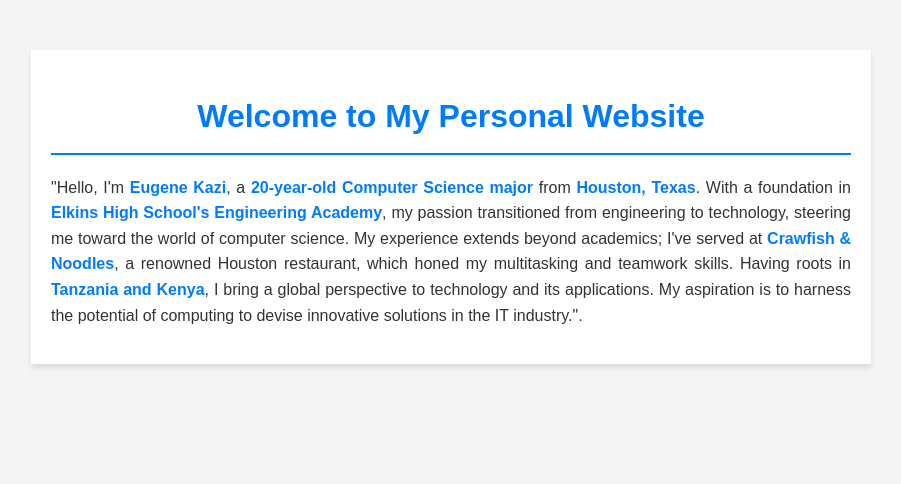
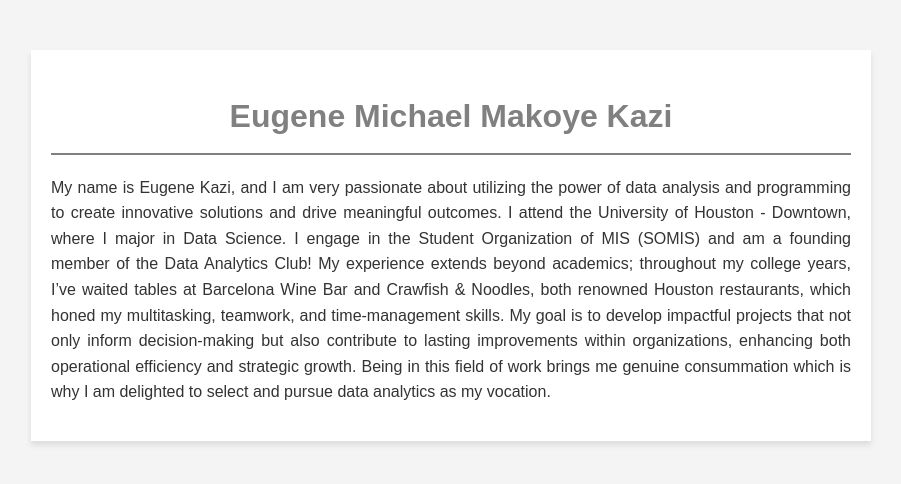
Before and after one commit to eugenekazi/eugenekazi, a plain HTML site: page index.html in a window 1280 px wide. Shown: the whole page, without its empty margins (189-1090 px from the left). Drawn offline with Linux system fonts and the light colour scheme.

Commit message:
Edited my pitch

```diff
--- a/index.html
+++ b/index.html
@@ -28,8 +28,8 @@
         /* Header styles */
         h1 {
             text-align: center;
-            color: #007BFF;
-            border-bottom: 2px solid #007BFF;
+            color: Gray;
+            border-bottom: 2px solid Gray;
             padding-bottom: 10px;
             margin-bottom: 20px;
         }
@@ -41,7 +41,7 @@
 
         /* Highlighted text */
         .highlight {
-            color: #007BFF;
+            color: Gray;
             font-weight: bold;
         }
     </style>
@@ -49,8 +49,8 @@
 
 <body>
     <div class="container">
-        <h1>Welcome to My Personal Website</h1>
-        <p>"Hello, I'm <span class="highlight">Eugene Kazi</span>, a <span class="highlight">20-year-old Computer Science major</span> from <span class="highlight">Houston, Texas</span>. With a foundation in <span class="highlight">Elkins High School's Engineering Academy</span>, my passion transitioned from engineering to technology, steering me toward the world of computer science. My experience extends beyond academics; I've served at <span class="highlight">Crawfish & Noodles</span>, a renowned Houston restaurant, which honed my multitasking and teamwork skills. Having roots in <span class="highlight">Tanzania and Kenya</span>, I bring a global perspective to technology and its applications. My aspiration is to harness the potential of computing to devise innovative solutions in the IT industry.".</p>
+        <h1>Eugene Michael Makoye Kazi</h1>
+        <p>My name is Eugene Kazi, and I am very passionate about utilizing the power of data analysis and programming to create innovative solutions and drive meaningful outcomes. I attend the University of Houston - Downtown, where I major in Data Science. I engage in the Student Organization of MIS (SOMIS) and am a founding member of the Data Analytics Club! My experience extends beyond academics; throughout my college years, I’ve waited tables at Barcelona Wine Bar and Crawfish & Noodles, both renowned Houston restaurants, which honed my multitasking, teamwork, and time-management skills. My goal is to develop impactful projects that not only inform decision-making but also contribute to lasting improvements within organizations, enhancing both operational efficiency and strategic growth. Being in this field of work brings me genuine consummation which is why I am delighted to select and pursue data analytics as my vocation.</p>
     </div>
 </body>
 
```
Also changed, not shown: 1 other file.
